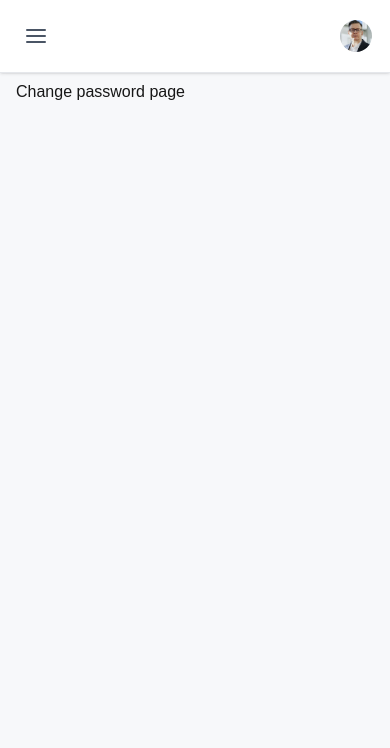
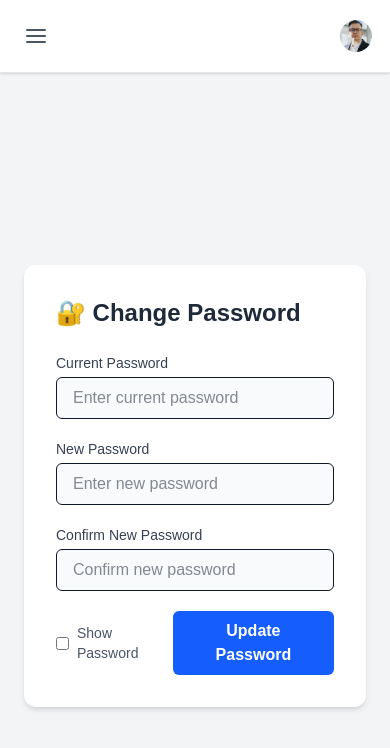
Before and after one commit to sahebbali/Davinci-Trade-NextJS, a Next.js app: page /user/change-password in a window 390 px wide. Shown: the top 748 px of the page. Built offline with nearby package versions, Linux system fonts and the light colour scheme; no server answers.

Commit message:
add update password

```diff
--- a/src/app/(dashboard)/user/(profile)/change-password/page.tsx
+++ b/src/app/(dashboard)/user/(profile)/change-password/page.tsx
@@ -1,7 +1,130 @@
+"use client";
+
+import { useState } from "react";
+
 export default function ChangePasswordPage() {
+  const [showPassword, setShowPassword] = useState(false);
+  const [showOtp, setShowOtp] = useState(false);
+  const [formData, setFormData] = useState({
+    currentPassword: "",
+    newPassword: "",
+    confirmPassword: "",
+    otp: "",
+  });
+
+  const handleChange = (e: React.ChangeEvent<HTMLInputElement>) => {
+    setFormData({ ...formData, [e.target.name]: e.target.value });
+  };
+
+  const handleSubmit = (e: React.FormEvent) => {
+    e.preventDefault();
+
+    // Basic validation
+    if (
+      !formData.currentPassword ||
+      !formData.newPassword ||
+      formData.newPassword !== formData.confirmPassword
+    ) {
+      alert("Please fill out all fields correctly.");
+      return;
+    }
+
+    // Show OTP input field
+    setShowOtp(true);
+  };
+
   return (
-    <div className="p-4 flex gap-4 flex-col md:flex-row">
-      <h1>Change password page</h1>
-    </div>
+    <main className="min-h-screen bg-gray-100 dark:bg-gray-900 flex items-center justify-center p-6">
+      <div className="w-full max-w-md bg-white dark:bg-gray-800 rounded-xl shadow-md p-8">
+        <h1 className="text-2xl font-bold text-gray-800 dark:text-white mb-6">
+          🔐 Change Password
+        </h1>
+
+        <form className="space-y-5" onSubmit={handleSubmit}>
+          <div>
+            <label className="block text-sm font-medium text-gray-700 dark:text-gray-300 mb-1">
+              Current Password
+            </label>
+            <input
+              type="password"
+              name="currentPassword"
+              value={formData.currentPassword}
+              onChange={handleChange}
+              className="w-full px-4 py-2 border rounded-md bg-gray-50 dark:bg-gray-700 text-gray-900 dark:text-white"
+              placeholder="Enter current password"
+            />
+          </div>
+
+          <div>
+            <label className="block text-sm font-medium text-gray-700 dark:text-gray-300 mb-1">
+              New Password
+            </label>
+            <input
+              type={showPassword ? "text" : "password"}
+              name="newPassword"
+              value={formData.newPassword}
+              onChange={handleChange}
+              className="w-full px-4 py-2 border rounded-md bg-gray-50 dark:bg-gray-700 text-gray-900 dark:text-white"
+              placeholder="Enter new password"
+            />
+          </div>
+
+          <div>
+            <label className="block text-sm font-medium text-gray-700 dark:text-gray-300 mb-1">
+              Confirm New Password
+            </label>
+            <input
+              type={showPassword ? "text" : "password"}
+              name="confirmPassword"
+              value={formData.confirmPassword}
+              onChange={handleChange}
+              className="w-full px-4 py-2 border rounded-md bg-gray-50 dark:bg-gray-700 text-gray-900 dark:text-white"
+              placeholder="Confirm new password"
+            />
+          </div>
+
+          <div className="flex items-center justify-between">
+            <label className="flex items-center gap-2 text-sm text-gray-600 dark:text-gray-400">
+              <input
+                type="checkbox"
+                checked={showPassword}
+                onChange={() => setShowPassword(!showPassword)}
+              />
+              Show Password
+            </label>
+
+            <button
+              type="submit"
+              className="bg-blue-600 hover:bg-blue-700 text-white font-semibold py-2 px-4 rounded-md"
+            >
+              Update Password
+            </button>
+          </div>
+
+          {showOtp && (
+            <div className="mt-4">
+              <label className="block text-sm font-medium text-gray-700 dark:text-gray-300 mb-1">
+                OTP Code
+              </label>
+              <input
+                type="text"
+                name="otp"
+                value={formData.otp}
+                onChange={handleChange}
+                className="w-full px-4 py-2 border rounded-md bg-gray-50 dark:bg-gray-700 text-gray-900 dark:text-white"
+                placeholder="Enter OTP"
+              />
+              <button
+                type="button"
+                onClick={() => alert("OTP submitted")}
+                className="mt-3 w-full bg-green-600 hover:bg-green-700 text-white font-semibold py-2 px-4 rounded-md"
+              >
+                Submit OTP
+              </button>
+            </div>
+          )}
+        </form>
+      </div>
+    </main>
   );
 }
--- a/src/app/(dashboard)/user/(profile)/view-profile/page.tsx
+++ b/src/app/(dashboard)/user/(profile)/view-profile/page.tsx
@@ -1,7 +1,80 @@
+// app/profile/page.tsx
+
+"use client";
+
+import { useState } from "react";
+
 export default function ViewProfilePage() {
+  const [copied, setCopied] = useState(false);
+
+  const profile = {
+    userId: "USR123456",
+    fullName: "Saheb Rahman",
+    sponsorId: "SPN789101",
+    sponsorName: "Rafiq Ahmed",
+    email: "saheb@example.com",
+    phone: "+8801234567890",
+    address: "123 Gulshan Avenue, Dhaka, Bangladesh",
+    referralLink: "https://yourapp.com/register?ref=USR123456",
+  };
+
+  const handleCopy = () => {
+    navigator.clipboard.writeText(profile.referralLink);
+    setCopied(true);
+    setTimeout(() => setCopied(false), 2000);
+  };
+
   return (
-    <div className="p-4 flex gap-4 flex-col md:flex-row">
-      <h1>view Profile page</h1>
-    </div>
+    <main className="min-h-screen bg-gray-100 dark:bg-gray-900 flex items-center justify-center p-6">
+      <div className="w-full max-w-lg bg-white dark:bg-gray-800 rounded-xl shadow-md p-8">
+        <h1 className="text-2xl font-bold text-gray-800 dark:text-white mb-6">
+          👤 Profile Overview
+        </h1>
+
+        <ul className="space-y-4 text-gray-700 dark:text-gray-300">
+          <li>
+            <strong>User ID:</strong> {profile.userId}
+          </li>
+          <li>
+            <strong>Full Name:</strong> {profile.fullName}
+          </li>
+          <li>
+            <strong>Sponsor ID:</strong> {profile.sponsorId}
+          </li>
+          <li>
+            <strong>Sponsor Name:</strong> {profile.sponsorName}
+          </li>
+          <li>
+            <strong>Email:</strong> {profile.email}
+          </li>
+          <li>
+            <strong>Phone:</strong> {profile.phone}
+          </li>
+          <li>
+            <strong>Address:</strong> {profile.address}
+          </li>
+        </ul>
+
+        <div className="mt-6">
+          <label className="block text-sm font-medium mb-2">
+            Referral Link
+          </label>
+          <div className="flex items-center gap-2">
+            <input
+              type="text"
+              readOnly
+              value={profile.referralLink}
+              className="flex-1 px-4 py-2 border border-gray-300 dark:border-gray-700 rounded-md bg-gray-50 dark:bg-gray-700 text-gray-900 dark:text-white"
+            />
+            <button
+              onClick={handleCopy}
+              className="px-4 py-2 bg-blue-600 hover:bg-blue-700 text-white rounded-md transition"
+            >
+              {copied ? "Copied!" : "Copy"}
+            </button>
+          </div>
+        </div>
+      </div>
+    </main>
   );
 }
--- a/src/components/Menu.tsx
+++ b/src/components/Menu.tsx
@@ -27,25 +27,25 @@ const menuItems = [
       {
         icon: <FiUser size={16} />,
         label: "View Profile",
-        href: "/view-profile",
+        href: "/user/view-profile",
         visible: ["user"],
       },
       {
         icon: <FiEdit size={16} />,
         label: "Edit Profile",
-        href: "/edit-profile",
+        href: "/user/edit-profile",
         visible: ["user"],
       },
       {
         icon: <FiLock size={16} />,
         label: "Change Password",
-        href: "/change-password",
+        href: "/user/change-password",
         visible: ["user"],
       },
       {
         icon: <FiCreditCard size={16} />,
         label: "Add Wallet",
-        href: "/add-wallet",
+        href: "/user/add-wallet",
         visible: ["user"],
       },
     ],
@@ -81,13 +81,13 @@ const menuItems = [
       {
         icon: <FiArrowUpCircle size={16} />,
         label: "Withdraw Funds",
-        href: "/withdraw-funds",
+        href: "/user/withdraw-funds",
         visible: ["user"],
       },
       {
         icon: <FiClock size={16} />,
         label: "Withdraw History",
-        href: "/withdraw-history",
+        href: "/user/withdraw-history",
         visible: ["user"],
       },
     ],
```
